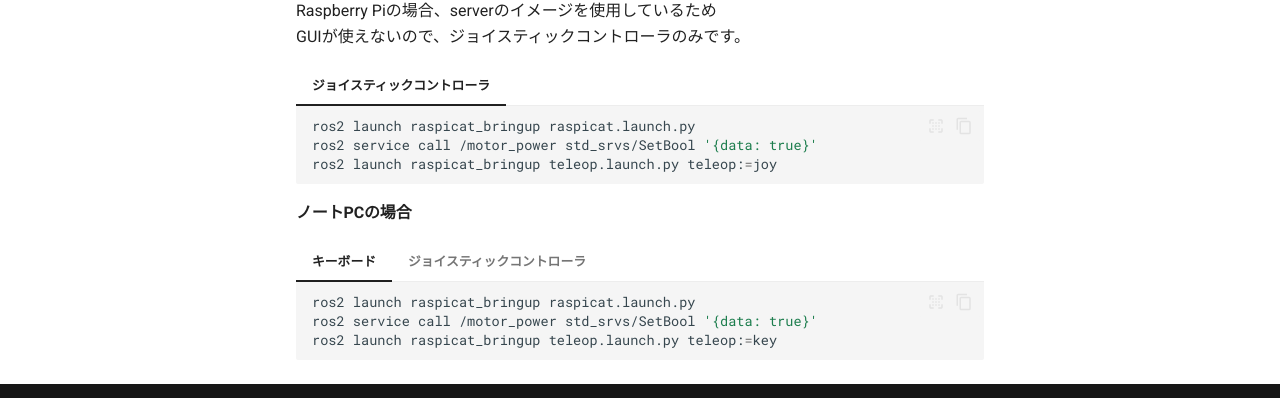
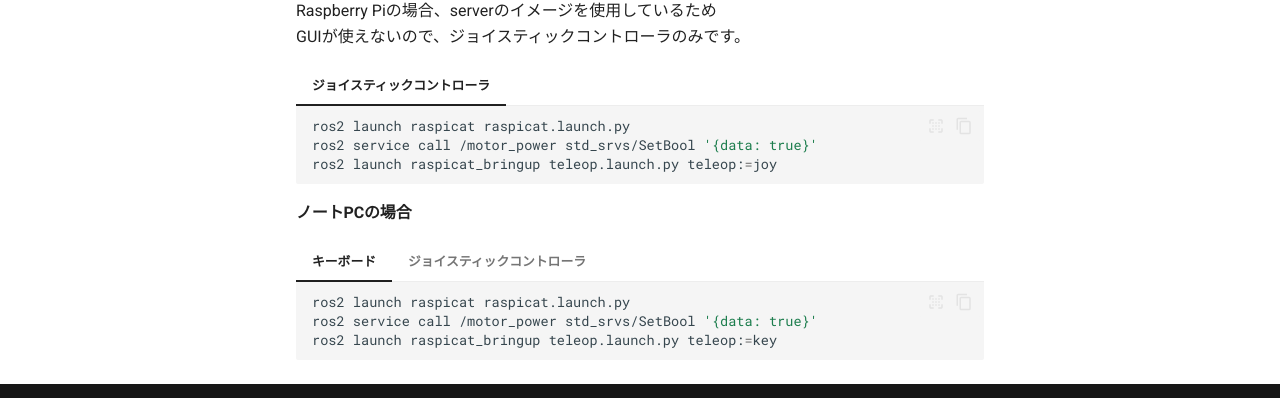
Before and after one commit to CIT-Autonomous-Robot-Lab/raspicat_documentation, an MkDocs documentation site: the page built from docs/document/real_machine/basic_operation/basic_operation.md, in a window 1280 px wide and 1326 px high. Shown: the part 877-1275 px from the top of the window. Built offline with MkDocs 1.6.1 and Material for MkDocs 9.7.7, drawn with Linux system fonts in a browser that asks for light colours; comment, search, counter and statistics services are not loaded.

Commit message:
Fix pkg name

````diff
--- a/docs/document/real_machine/basic_operation/basic_operation.md
+++ b/docs/document/real_machine/basic_operation/basic_operation.md
@@ -21,7 +21,7 @@
 
 === "ジョイスティックコントローラ"
     ```sh
-    ros2 launch raspicat_bringup raspicat.launch.py
+    ros2 launch raspicat raspicat.launch.py
     ros2 service call /motor_power std_srvs/SetBool '{data: true}'
     ros2 launch raspicat_bringup teleop.launch.py teleop:=joy
     ```
@@ -30,14 +30,14 @@
 
 === "キーボード"
     ```sh
-    ros2 launch raspicat_bringup raspicat.launch.py
+    ros2 launch raspicat raspicat.launch.py
     ros2 service call /motor_power std_srvs/SetBool '{data: true}'
     ros2 launch raspicat_bringup teleop.launch.py teleop:=key
     ```
 
 === "ジョイスティックコントローラ"
     ```sh
-    ros2 launch raspicat_bringup raspicat.launch.py
+    ros2 launch raspicat raspicat.launch.py
     ros2 service call /motor_power std_srvs/SetBool '{data: true}'
     ros2 launch raspicat_bringup teleop.launch.py teleop:=joy
     ```
````
